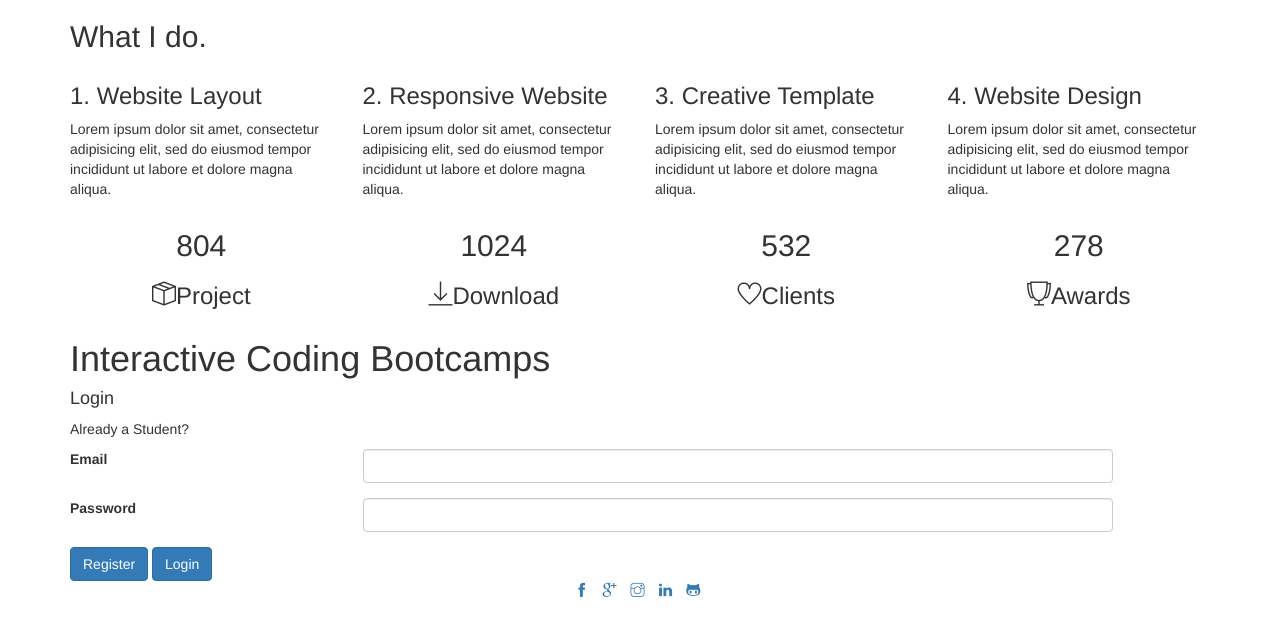
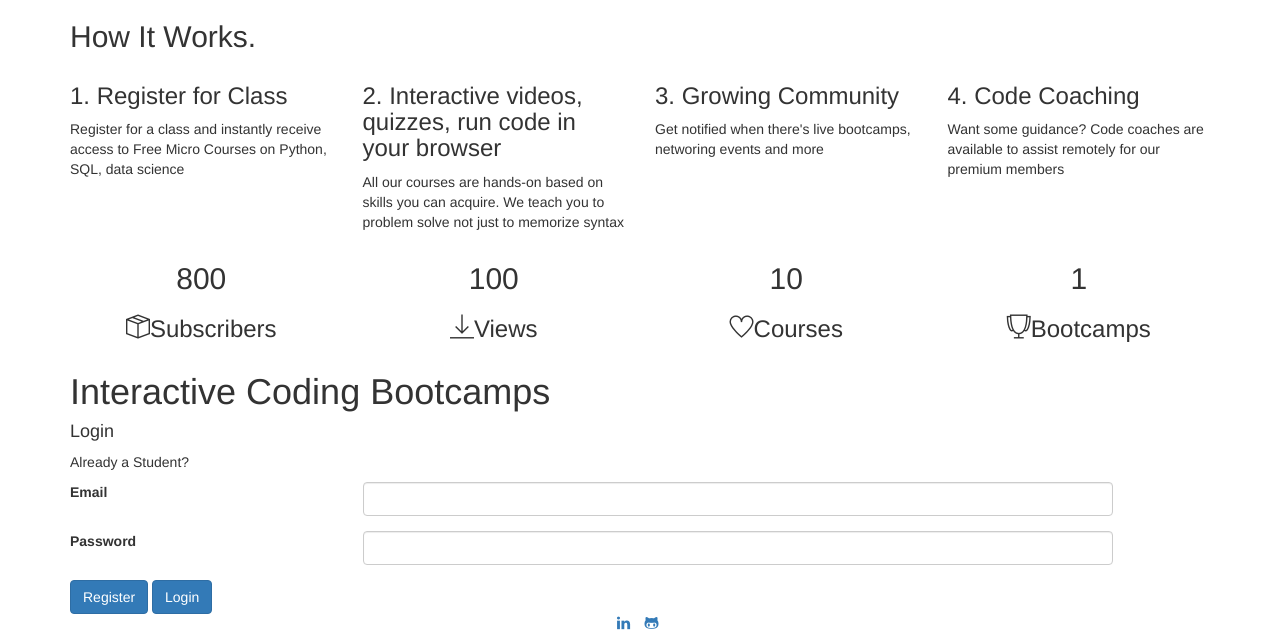
Before and after one commit to DayneSorvisto/Automated-YouTube-Course-Generator, a Django app: page / in a window 1280 px wide. Shown: the part 169-813 px from the top of the page. Before the commit the page ends 766 px from the top, so only its background shows below. Run offline with Django 3.2, Linux system fonts and the light colour scheme; parts of the project's set-up code (start-up, migrations or seed data) failed here and were passed over; some libraries are stand-ins or nearby versions.

Commit message:
fixed index

```diff
--- a/apps/user_app/templates/user_app/index.html
+++ b/apps/user_app/templates/user_app/index.html
@@ -58,7 +58,7 @@
 					<h2 class="cd-headline clip is-full-width">
 						<span class="cd-words-wrapper">
 							<b class="is-visible">Learn to Code <br class="visible-xs"> Learn Data Science</b>
-							<b>Transition Your Career</b>
+							<b>Courses tailored to Alberta Industry</b>
 							<b>Mentorship &amp; <br class="visible-xs">Micro Courses</b>
 						</span>
 					</h2>
@@ -74,30 +74,26 @@
 	<div class="container">
 		<div class="row">
 			<div class="col-md-12">
-				<h2 class="sub-headline">What I do<span class="dot">.</span></h2>
+				<h2 class="sub-headline">How It Works<span class="dot">.</span></h2>
 			</div>
 		</div>
 		<div class="row">
 			<div class="col-md-3 col-md-6 wow fadeInLeft" data-wow-duration="1s" data-wow-delay="1s">
 				<span class="fa fa-"></span>
-				<h3><span class="number">1. </span>Website Layout</h3>
-				<p>Lorem ipsum dolor sit amet, consectetur adipisicing elit, sed do eiusmod
-				tempor incididunt ut labore et dolore magna aliqua.</p>
+				<h3><span class="number">1. </span>Register for Class</h3>
+				<p>Register for a class and instantly receive access to Free Micro Courses on Python, SQL, data science</p>
 			</div>
 			<div class="col-md-3 col-md-6 wow fadeInLeft" data-wow-duration="1.2s" data-wow-delay="1.2s">
-				<h3><span class="number">2. </span>Responsive Website</h3>
-				<p>Lorem ipsum dolor sit amet, consectetur adipisicing elit, sed do eiusmod
-				tempor incididunt ut labore et dolore magna aliqua.</p>
+				<h3><span class="number">2. </span>Interactive videos, quizzes, run code in your browser</h3>
+				<p>All our courses are hands-on based on skills you can acquire. We teach you to problem solve not just to memorize syntax</p>
 			</div>
 			<div class="col-md-3 col-md-6 wow fadeInLeft" data-wow-duration="1.4s" data-wow-delay="1.4s">
-				<h3><span class="number">3. </span>Creative Template</h3>
-				<p>Lorem ipsum dolor sit amet, consectetur adipisicing elit, sed do eiusmod
-				tempor incididunt ut labore et dolore magna aliqua.</p>
+				<h3><span class="number">3. </span>Growing Community</h3>
+				<p>Get notified when there's live bootcamps, networing events and more</p>
 			</div>
 			<div class="col-md-3 col-md-6 wow fadeInLeft" data-wow-duration="1.7s" data-wow-delay="1.7s">
-				<h3><span class="number">4. </span>Website Design</h3>
-				<p>Lorem ipsum dolor sit amet, consectetur adipisicing elit, sed do eiusmod
-				tempor incididunt ut labore et dolore magna aliqua.</p>
+				<h3><span class="number">4. </span>Code Coaching</h3>
+				<p>Want some guidance? Code coaches are available to assist remotely for our premium members</p>
 			</div>
 		</div>
 	</div>
@@ -109,20 +105,20 @@
 		<div class="row sub-icon">
 			<div class="mile-overlay"></div>
 			<div class="col-md-3 col-sm-3 col-xs-6 text-center">
-				<h2 class="counter">804</h2>
-				<h3><span class="ti-package"></span>Project</h3>
+				<h2 class="counter">800</h2>
+				<h3><span class="ti-package"></span>Subscribers</h3>
 			</div>
 			<div class="col-md-3 col-sm-3 col-xs-6 text-center">
-				<h2 class="counter">1024</h2>
-				<h3><span class="ti-download"></span>Download</h3>
+				<h2 class="counter">100</h2>
+				<h3><span class="ti-download"></span>Views</h3>
 			</div>
 			<div class="col-md-3 col-sm-3 col-xs-6 text-center">
-				<h2 class="counter">532</h2>
-				<h3><span class="ti-heart"></span>Clients</h3>
+				<h2 class="counter">10</h2>
+				<h3><span class="ti-heart"></span>Courses</h3>
 			</div>
 			<div class="col-md-3 col-sm-3 col-xs-6 text-center">
-				<h2 class="counter">278</h2>
-				<h3><span class="ti-cup"></span>Awards</h3>
+				<h2 class="counter">1</h2>
+				<h3><span class="ti-cup"></span>Bootcamps</h3>
 			</div>
 		</div>
 	</div>
@@ -293,11 +289,8 @@
 		<div class="row">
 			<div class="col-md-12 text-center">
 				<ul class="list-inline social-icon">
-					<li><a href="https://www.facebook.com/rahmandikahaekal" target="_blank"><span class="ti-facebook"></span></a></li>
-					<li><a href="https://plus.google.com/u/1/101470064643901168996" target="_blank"><span class="ti-google"></span></a></li>
-					<li><a href="https://www.instagram.com/rahmandikahaekal/" target="_blank"><span class="ti-instagram"></span></a></li>
-					<li><a href="https://www.linkedin.com/in/rahmandika-haekal-537b54120?trk=nav_responsive_tab_profile" target="_blank"><span class="ti-linkedin"></span></a></li>
-					<li><a href="https://github.com/rahmandikahaekal" target="_blank"><span class="ti-github"></span></a></li>
+					<li><a href="https://www.linkedin.com/in/bigdatacalgary" target="_blank"><span class="ti-linkedin"></span></a></li>
+					<li><a href="https://github.com/wldataconsulting" target="_blank"><span class="ti-github"></span></a></li>
 				</ul>
 			</div>
 		</div>
--- a/apps/user_app/views.py
+++ b/apps/user_app/views.py
@@ -4,6 +4,7 @@ from .models import User
 from apps.video_app.models import Video
 from apps.course_app.models import Course, Category
 from django.contrib import messages
+from mailchimp3 import MailChimp
 
 def index(request):
     return render(request, 'user_app/index.html')
@@ -18,6 +19,14 @@ def register_user(request):
 
     # register user
     request.session['user_id'] = User.objects.register_user(request.POST)
+    #add to mailchimp mailing list
+    email = request.POST['email']
+    client = MailChimp(mc_api="685f293a60cf0527c9255794b55602fe-us19",mc_user="daynesorvisto")
+    try:
+        client.lists.members.create('7f8f2c9947', {'email_address' : email,'status':'subscribed'})
+    except Exception as e:
+        print(e)
+        return redirect("/course")
     return redirect("/course")
 
 def login(request):
--- a/requirements.txt
+++ b/requirements.txt
@@ -33,3 +33,4 @@ traitlets==4.3.2
 urllib3==1.25.9
 wcwidth==0.1.7
 whitenoise==5.0.1
+mailchimp3
```
